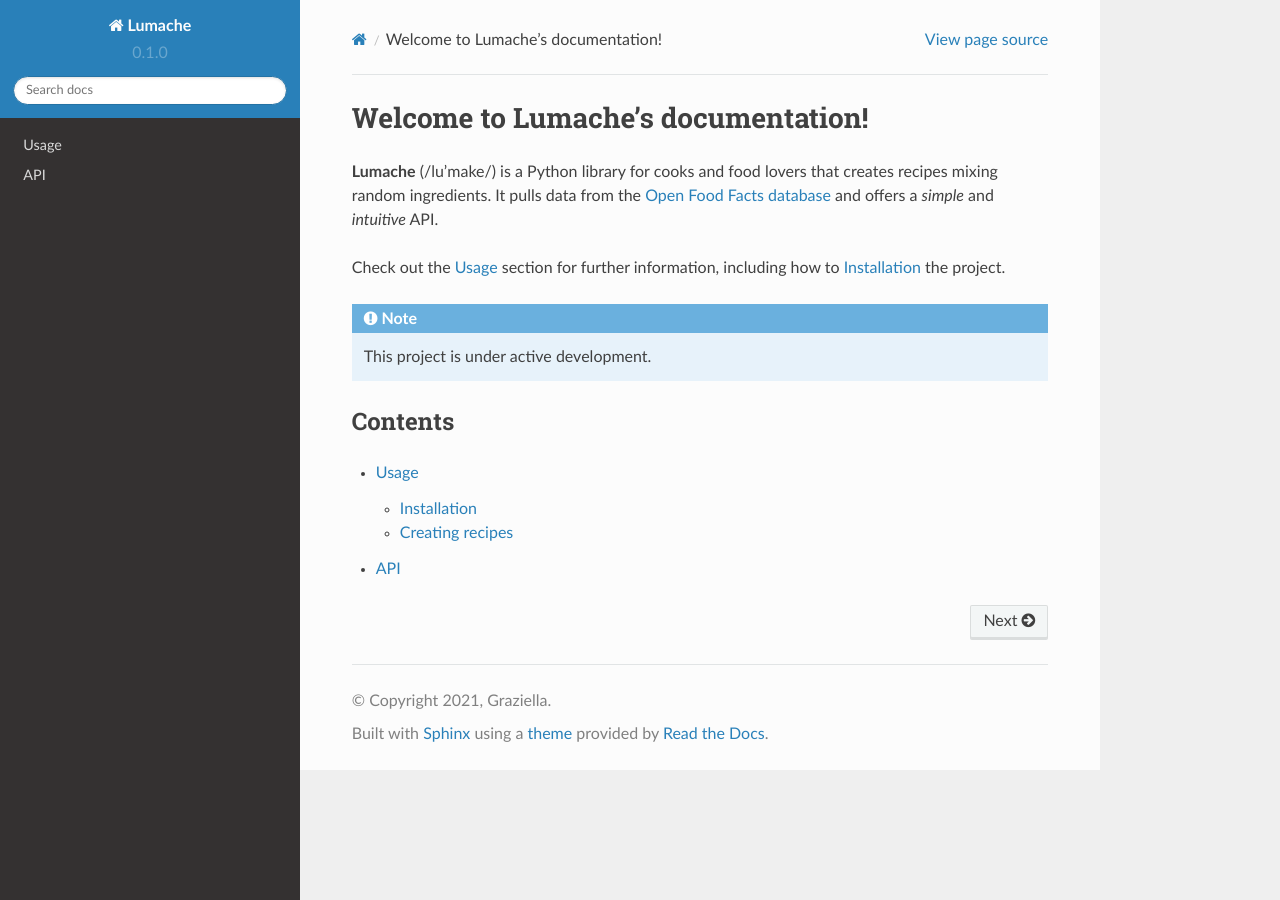
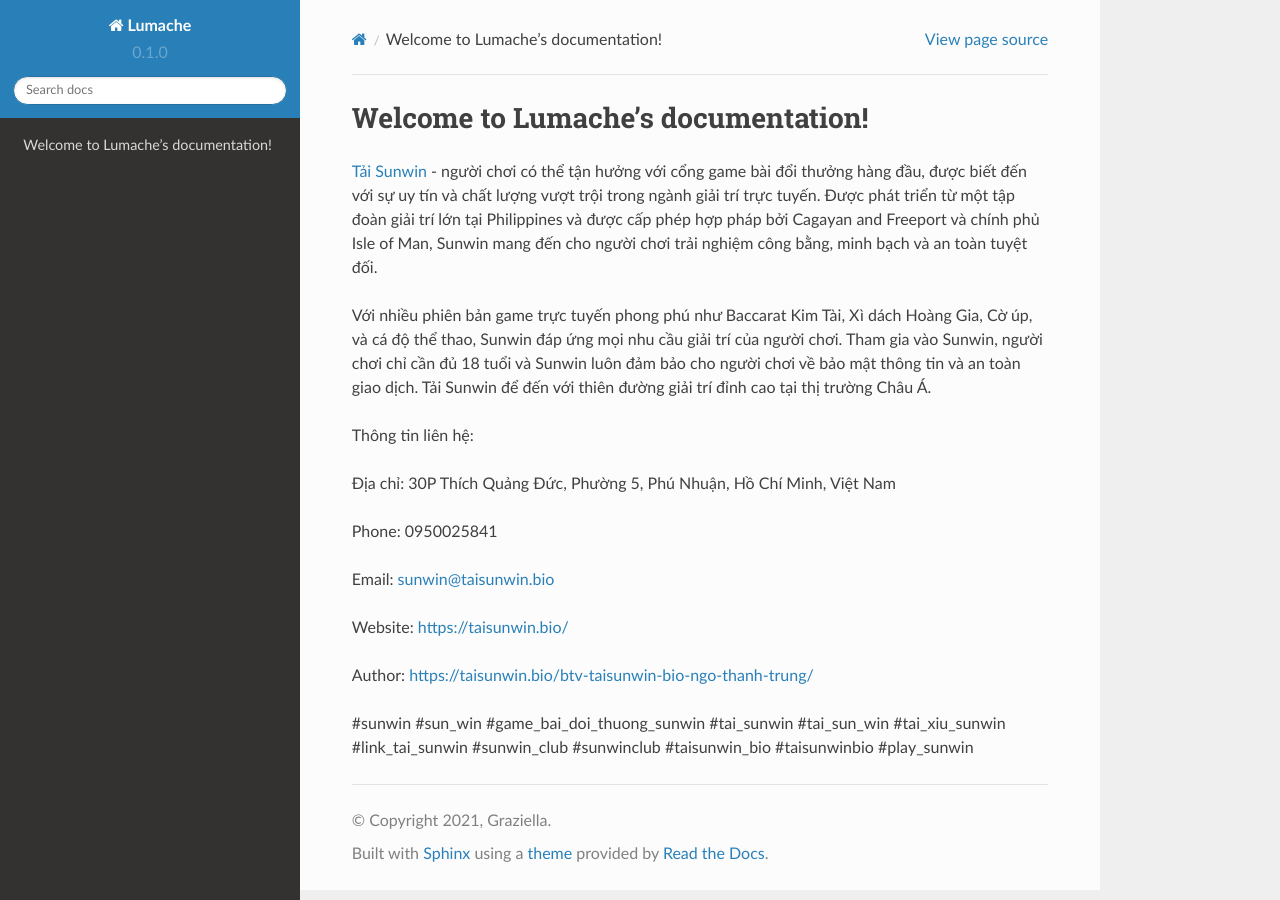
Before and after one commit to vqtranquocthuan424/taisunwinbio, a Sphinx documentation site: the page built from docs/source/index.rst, in a window 1280 px wide. Built offline with Sphinx 7.4.7 and the Read the Docs theme 2.0.0, drawn with Linux system fonts in a browser that asks for light colours.

Commit message:
Update index.rst

```diff
--- a/docs/source/index.rst
+++ b/docs/source/index.rst
@@ -1,22 +1,20 @@
 Welcome to Lumache's documentation!
 ===================================
 
-**Lumache** (/lu'make/) is a Python library for cooks and food lovers
-that creates recipes mixing random ingredients.
-It pulls data from the `Open Food Facts database <https://world.openfoodfacts.org/>`_
-and offers a *simple* and *intuitive* API.
+`Tải Sunwin <https://taisunwin.bio/>`_ - người chơi có thể tận hưởng với cổng game bài đổi thưởng hàng đầu, được biết đến với sự uy tín và chất lượng vượt trội trong ngành giải trí trực tuyến. Được phát triển từ một tập đoàn giải trí lớn tại Philippines và được cấp phép hợp pháp bởi Cagayan and Freeport và chính phủ Isle of Man, Sunwin mang đến cho người chơi trải nghiệm công bằng, minh bạch và an toàn tuyệt đối.
 
-Check out the :doc:`usage` section for further information, including
-how to :ref:`installation` the project.
+Với nhiều phiên bản game trực tuyến phong phú như Baccarat Kim Tài, Xì dách Hoàng Gia, Cờ úp, và cá độ thể thao, Sunwin đáp ứng mọi nhu cầu giải trí của người chơi. Tham gia vào Sunwin, người chơi chỉ cần đủ 18 tuổi và Sunwin luôn đảm bảo cho người chơi về bảo mật thông tin và an toàn giao dịch. Tải Sunwin để đến với thiên đường giải trí đỉnh cao tại thị trường Châu Á.
 
-.. note::
+Thông tin liên hệ:
 
-   This project is under active development.
+Địa chỉ: 30P Thích Quảng Đức, Phường 5, Phú Nhuận, Hồ Chí Minh, Việt Nam
 
-Contents
---------
+Phone: 0950025841
 
-.. toctree::
+Email: sunwin@taisunwin.bio
 
-   usage
-   api
+Website: https://taisunwin.bio/
+
+Author: https://taisunwin.bio/btv-taisunwin-bio-ngo-thanh-trung/
+
+#sunwin #sun_win #game_bai_doi_thuong_sunwin #tai_sunwin #tai_sun_win #tai_xiu_sunwin #link_tai_sunwin #sunwin_club #sunwinclub #taisunwin_bio #taisunwinbio #play_sunwin
```
